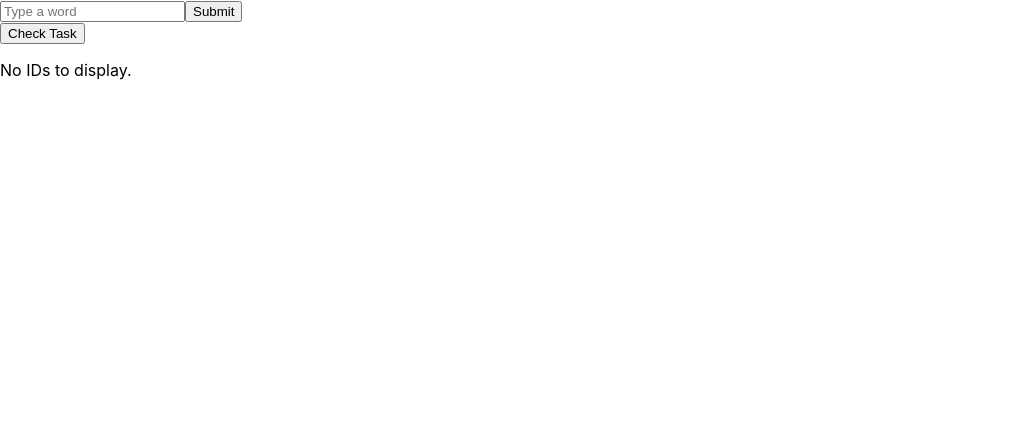
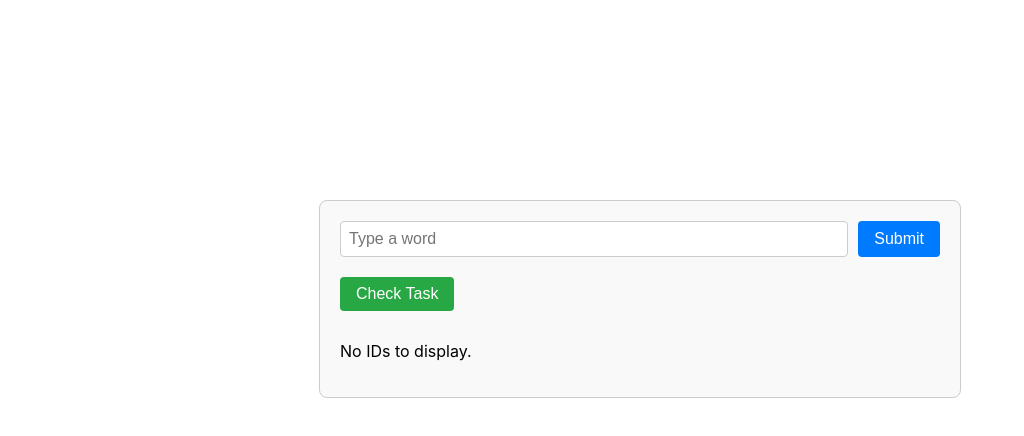
Before and after one commit to jeffchan4/YaleBIDS, a React (Create React App) app: page / in a window 1280 px wide. Shown: the top 436 px of the page, without its empty margins (0-1024 px from the left). Built offline with nearby package versions, Linux system fonts and the light colour scheme.

Commit message:
styled search bar and added queue message

```diff
--- a/src/App.css
+++ b/src/App.css
@@ -1,38 +1,68 @@
-.App {
-  text-align: center;
+/* styles.css */
+
+.container {
+  max-width: 600px;
+  margin: 200px auto; /* Adjusted margin-top to move the container down */
+  padding: 20px;
+  border: 1px solid #ccc;
+  border-radius: 8px;
+  background-color: #f9f9f9;
 }
 
-.App-logo {
-  height: 40vmin;
-  pointer-events: none;
+
+.search-form {
+  display: flex;
+  margin-bottom: 20px;
 }
 
-@media (prefers-reduced-motion: no-preference) {
-  .App-logo {
-    animation: App-logo-spin infinite 20s linear;
-  }
+.search-form input {
+  flex: 1;
+  padding: 8px;
+  font-size: 16px;
+  border: 1px solid #ccc;
+  border-radius: 4px;
 }
 
-.App-header {
-  background-color: #282c34;
-  min-height: 100vh;
-  display: flex;
-  flex-direction: column;
-  align-items: center;
-  justify-content: center;
-  font-size: calc(10px + 2vmin);
+.search-form button {
+  padding: 8px 16px;
+  margin-left: 10px;
+  font-size: 16px;
+  border: none;
+  border-radius: 4px;
+  background-color: #007bff;
   color: white;
+  cursor: pointer;
 }
 
-.App-link {
-  color: #61dafb;
+.check-task-button {
+  padding: 8px 16px;
+  font-size: 16px;
+  border: none;
+  border-radius: 4px;
+  background-color: #28a745;
+  color: white;
+  cursor: pointer;
+  margin-bottom: 10px;
 }
 
-@keyframes App-logo-spin {
-  from {
-    transform: rotate(0deg);
-  }
-  to {
-    transform: rotate(360deg);
-  }
+.id-list {
+  margin-top: 20px;
 }
+
+.id-list ul {
+  list-style-type: none;
+  padding: 0;
+}
+
+.id-list li {
+  margin-bottom: 8px;
+}
+
+.id-list a {
+  color: #007bff;
+  text-decoration: none;
+}
+
+.id-list a:hover {
+  text-decoration: underline;
+}
--- a/src/App.js
+++ b/src/App.js
@@ -1,18 +1,25 @@
 import React, { useState , useEffect} from 'react';
 import axios from 'axios';
+import './App.css';
 
 function App() {
   const [term,setTerm]=useState('')
   const [taskId,setTaskId]=useState('')
   const [uids,setUids]= useState([])
+  const  [message, setMessage] = useState('');
+
   const handleSubmit = async (e)=> {
     e.preventDefault();
     try {
 
         const response = await axios.post('http://localhost:5000/search', { term });
         setTaskId(response.data.task_id)
+        setMessage('Task has been queued!');
+        console.log(response.data);
 
-        console.log(response.data);
+        setTimeout(() => {
+          setMessage('');
+        }, 5000);
     } catch (error) {
         console.error('Error submitting word:', error);
     }
@@ -59,14 +66,9 @@ function App() {
       }
 
 
-
-
-
-
-
       return (
-    <div>
-    <form onSubmit={handleSubmit}>
+        <div className="container">
+          <form className="search-form" onSubmit={handleSubmit}>
             <input
               type="text"
               value={term}
@@ -75,20 +77,21 @@ function App() {
             />
             <button type="submit">Submit</button>
           </form>
-    <button onClick={handleTask}>Check Task</button>
+          {message && <p className="message">{message}</p>}
 
-    <div>
-      {uids.length > 0 && (
+          <button className="check-task-button" onClick={handleTask}>Check Task</button>
+
+          <div className="id-list">
+            {uids.length > 0 ? (
               <ul>
                 {renderListItems()}
               </ul>
-      )}
-      {uids.length === 0 && (
+            ) : (
               <p>No IDs to display.</p>
             )}
           </div>
         </div>
       );
-}
+    };
 
 export default App;
```
Lines whose indentation alone changed are shown as unchanged.
